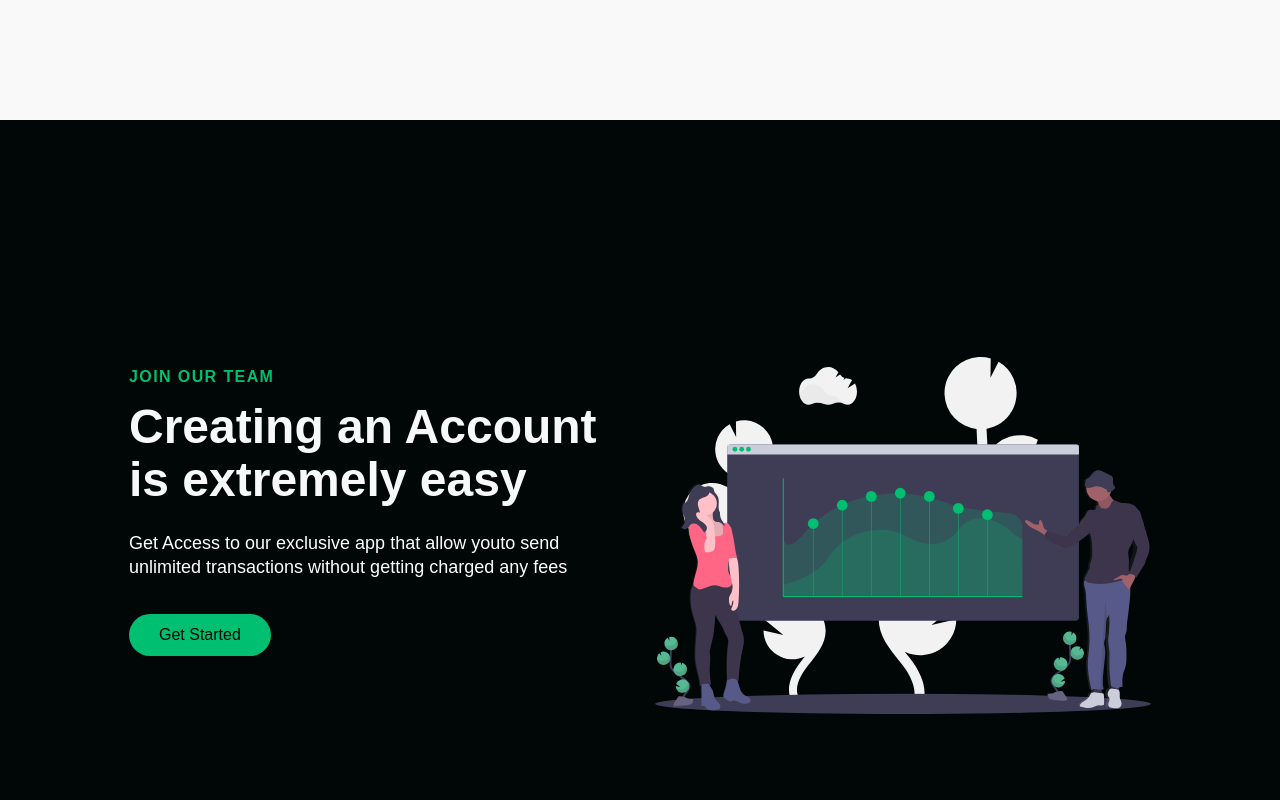
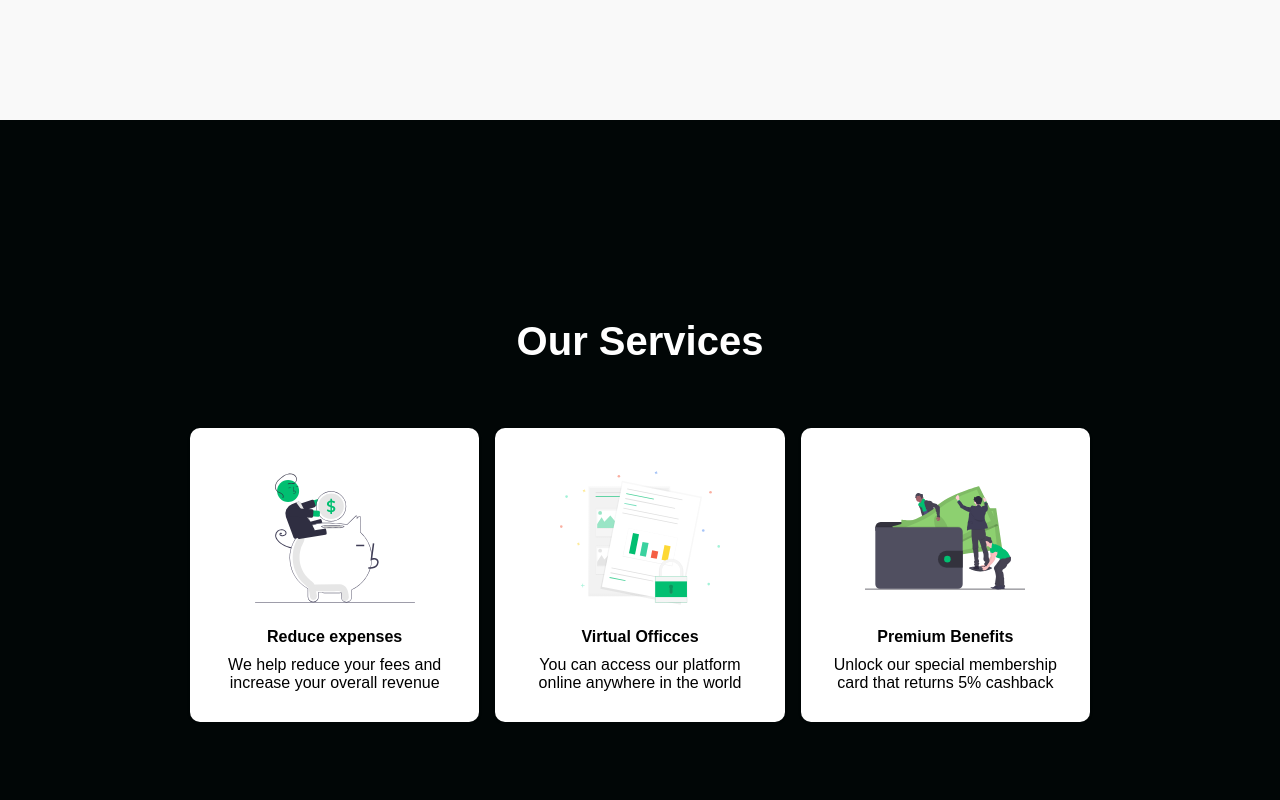
Before and after one commit to renanmascg/full-responsive-landing-page, a React (Create React App) app: page / in a window 1280 px wide. Shown: the part 2480-3280 px from the top of the page. Built offline with nearby package versions, Linux system fonts and the light colour scheme; a web font is replaced by a local one.

Commit message:
Adiciona  trecho de serviços, utilizando o grid e as cards de informação dentro da página.

```diff
--- a/src/components/InfoSection/Data.ts
+++ b/src/components/InfoSection/Data.ts
@@ -1,10 +1,6 @@
 import Img1 from '../../images/svg-1.svg';
 import Img2 from '../../images/svg-2.svg';
 import Img3 from '../../images/svg-3.svg';
-import Img4 from '../../images/svg-4.svg';
-import Img5 from '../../images/svg-5.svg';
-import Img6 from '../../images/svg-6.svg';
-
 
 export const homeObjOne = {
   id: "about",
--- /dev/null
+++ b/src/components/Services/ServicesElements.ts
@@ -0,0 +1,81 @@
+import styled from 'styled-components';
+
+export const ServicesContainer = styled.div`
+  height: 800px;
+  display: flex;
+  flex-direction: column;
+  justify-content: center;
+  align-items: center;
+  background: #010606;
+
+  @media screen and (max-width: 768px) {
+    height: 1100px;
+  }
+
+  @media screen and (max-width: 480px) {
+    height: 1300px;
+  }
+`;
+
+export const ServicesWrapper = styled.div`
+  max-width: 1000px;
+  margin: 0 auto;
+  display: grid;
+  grid-template-columns: repeat(3, 1fr);
+  align-items: center;
+  grid-gap:16px;
+  padding: 0 50px;
+
+  @media screen and (max-width: 1000px) {
+    grid-template-columns: 1fr 1fr;
+  }
+
+  @media screen and (max-width: 768px) {
+    grid-template-columns: 1fr;
+    padding: 0 20px;
+  }
+`
+
+export const ServicesCard = styled.div`
+  background: #fff;
+  display: flex;
+  flex-direction: column;
+  justify-content: flex-start;
+  align-items: center;
+  border-radius: 10px;
+  max-height:  340px;
+  padding: 30px;
+  box-shadow: 0 1px 3px rgba(0,0,0,0.2);
+  transition: 0.2s ease-in-out;
+
+  &:hover {
+    transform: scale(1.02);
+    cursor: pointer;
+  }
+`;
+
+export const ServicesIcon = styled.img`
+  height: 160px;
+  width: 160px;
+  margin-bottom: 10px;
+`
+
+export const ServicesH1 = styled.h1`
+  font-size: 2.5rem;
+  color: #fff;
+  margin-bottom: 64px;
+
+  @media screen and (max-width: 480px) {
+    font-size: 2rem;
+  }
+`;
+
+export const ServicesH2 = styled.h2`
+  font-size: 1rem;
+  margin-bottom: 10px;
+`
+
+export const ServicesP = styled.p`
+  font-size: 1rem;
+  text-align: center;
+`;
--- /dev/null
+++ b/src/components/Services/index.tsx
@@ -0,0 +1,35 @@
+import React from 'react';
+import Icon1 from '../../images/svg-4.svg';
+import Icon2 from '../../images/svg-5.svg';
+import Icon3 from '../../images/svg-6.svg';
+import { ServicesCard, ServicesContainer, ServicesH1, ServicesH2, ServicesIcon, ServicesP, ServicesWrapper } from './ServicesElements';
+
+
+const Services: React.FC = () => {
+  return (
+    <ServicesContainer id="services">
+      <ServicesH1>Our Services</ServicesH1>
+      <ServicesWrapper>
+        <ServicesCard>
+          <ServicesIcon src={Icon1}/>
+          <ServicesH2>Reduce expenses</ServicesH2>
+          <ServicesP>We help reduce your fees and increase your overall revenue</ServicesP>
+        </ServicesCard>
+
+        <ServicesCard>
+          <ServicesIcon src={Icon2}/>
+          <ServicesH2>Virtual Officces</ServicesH2>
+          <ServicesP>You can access our platform online anywhere in the world</ServicesP>
+        </ServicesCard>
+
+        <ServicesCard>
+          <ServicesIcon src={Icon3}/>
+          <ServicesH2>Premium Benefits</ServicesH2>
+          <ServicesP>Unlock our special membership card that returns 5% cashback</ServicesP>
+        </ServicesCard>
+      </ServicesWrapper>
+    </ServicesContainer>
+  )
+}
+
+export default Services;
--- a/src/pages/index.tsx
+++ b/src/pages/index.tsx
@@ -4,6 +4,7 @@
 import HeroSection from '../components/HeroSection';
 import InfoSection from '../components/InfoSection';
 import { homeObjOne, homeObjThree, homeObjTwo } from '../components/InfoSection/Data';
+import Services from '../components/Services';
 
 
 const HomePage: React.FC = () => {
@@ -21,6 +22,7 @@
       <HeroSection />
       <InfoSection obj={homeObjOne}/>
       <InfoSection obj={homeObjTwo}/>
+      <Services />
       <InfoSection obj={homeObjThree}/>
     </>
   );
```
